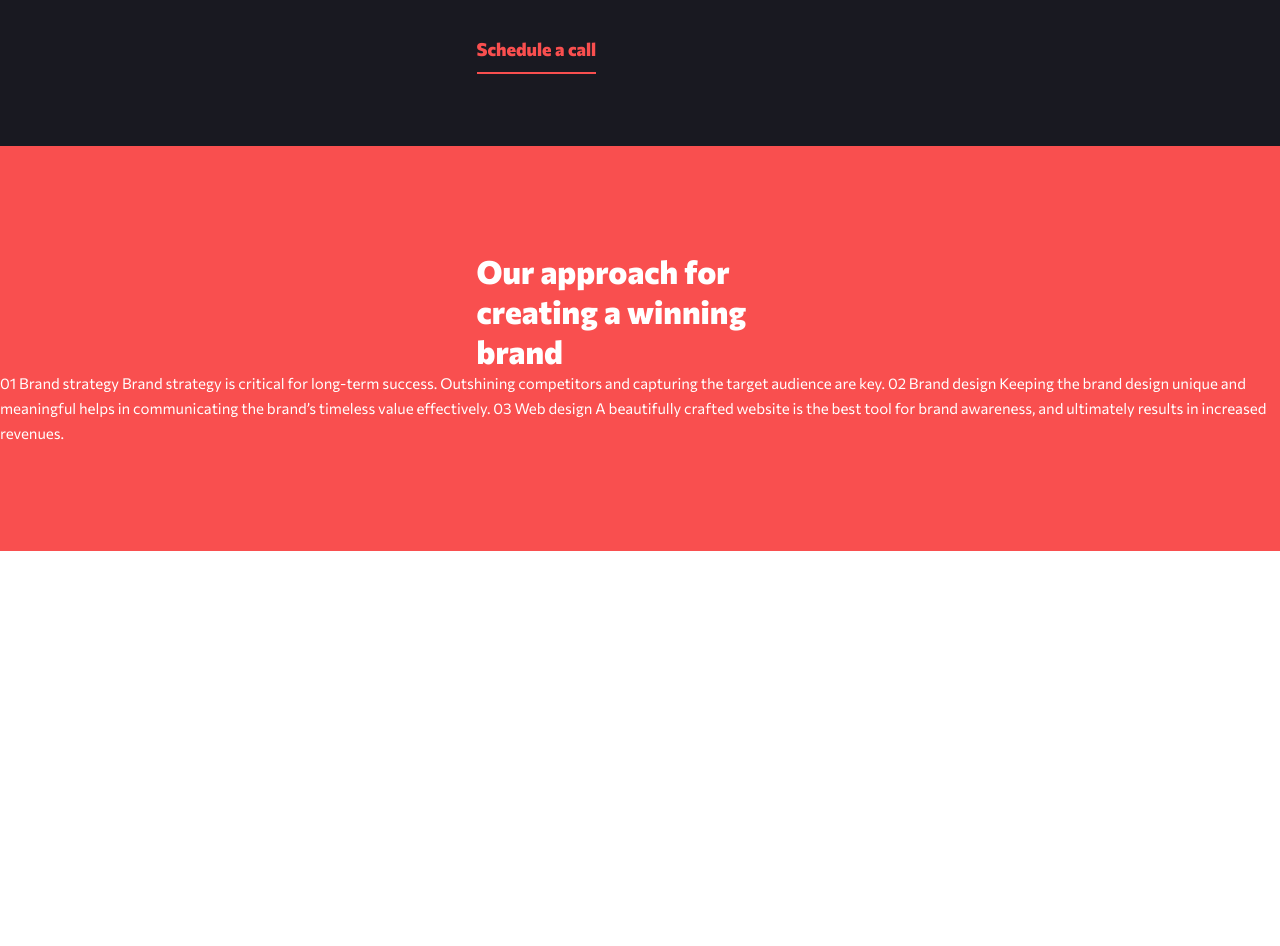
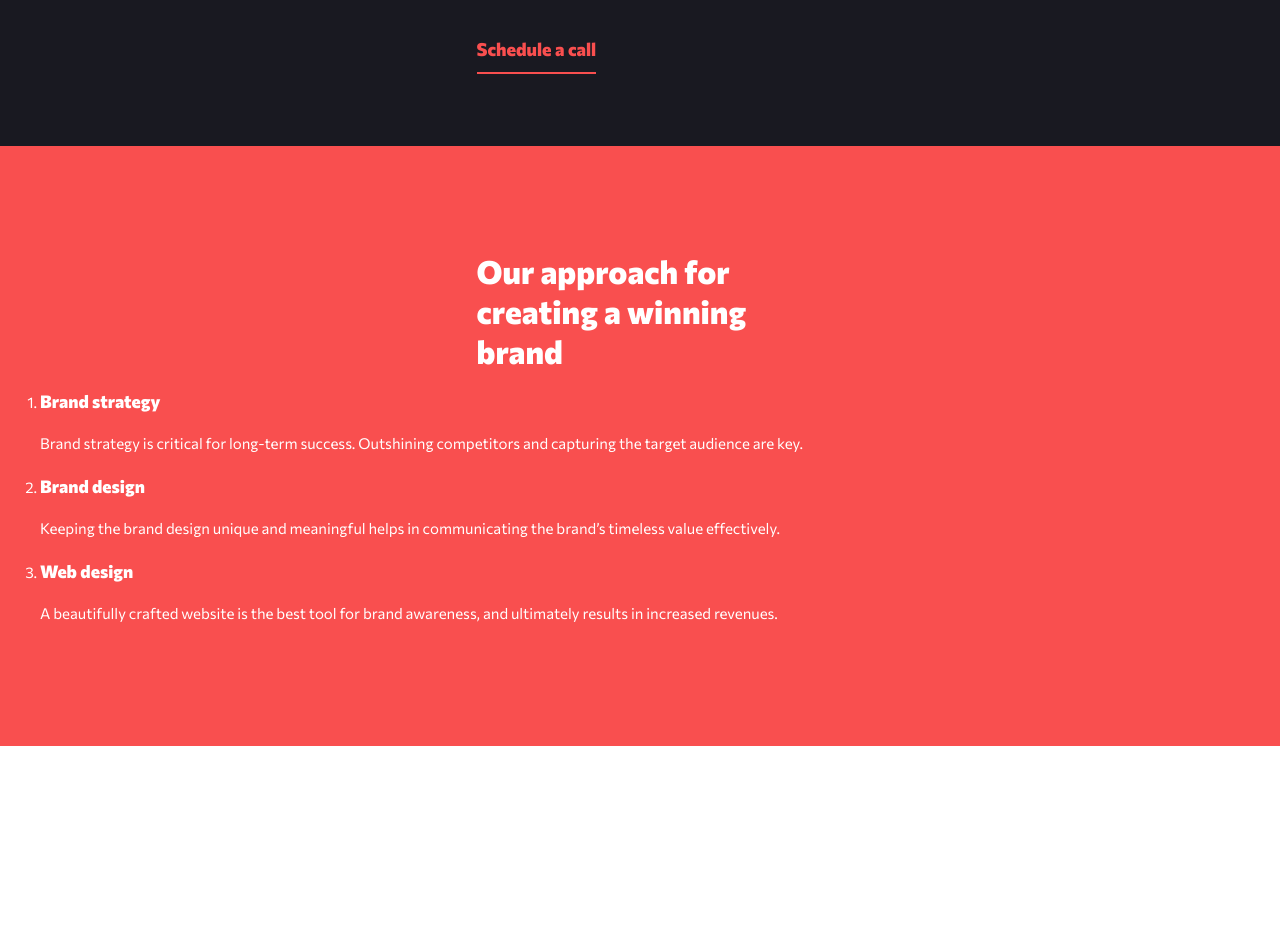
Before and after one commit to jnnrdn/creative-single-page-site, a website: page src/index.html in a window 1280 px wide. Shown: the part 1299-2245 px from the top of the page. Drawn offline with nearby package versions, Linux system fonts and the light colour scheme; files that its build step writes are made by us from their sources; files whose address does not match are found by name.

Commit message:
Create list for steps in approach

```diff
--- a/src/index.html
+++ b/src/index.html
@@ -59,15 +59,22 @@
 
     <section class="approach light">
       <h2>Our approach for creating a winning brand</h2>
+      <ol class="approach__list">
+        <li>
+          <h3>Brand strategy</h3>
+          Brand strategy is critical for long-term success. Outshining competitors and capturing the target audience are key.
+        </li>
 
-      01 Brand strategy
-      Brand strategy is critical for long-term success. Outshining competitors and capturing the target audience are key.
+        <li>
+          <h3>Brand design</h3>
+          Keeping the brand design unique and meaningful helps in communicating the brand’s timeless value effectively.
+        </li>
 
-      02 Brand design
-      Keeping the brand design unique and meaningful helps in communicating the brand’s timeless value effectively.
-
-      03 Web design
-      A beautifully crafted website is the best tool for brand awareness, and ultimately results in increased revenues.
+        <li>
+          <h3>Web design</h3>
+          A beautifully crafted website is the best tool for brand awareness, and ultimately results in increased revenues.
+        </li>
+      </ol>
     </section>
 
     <ul class="portfolio light">
```
